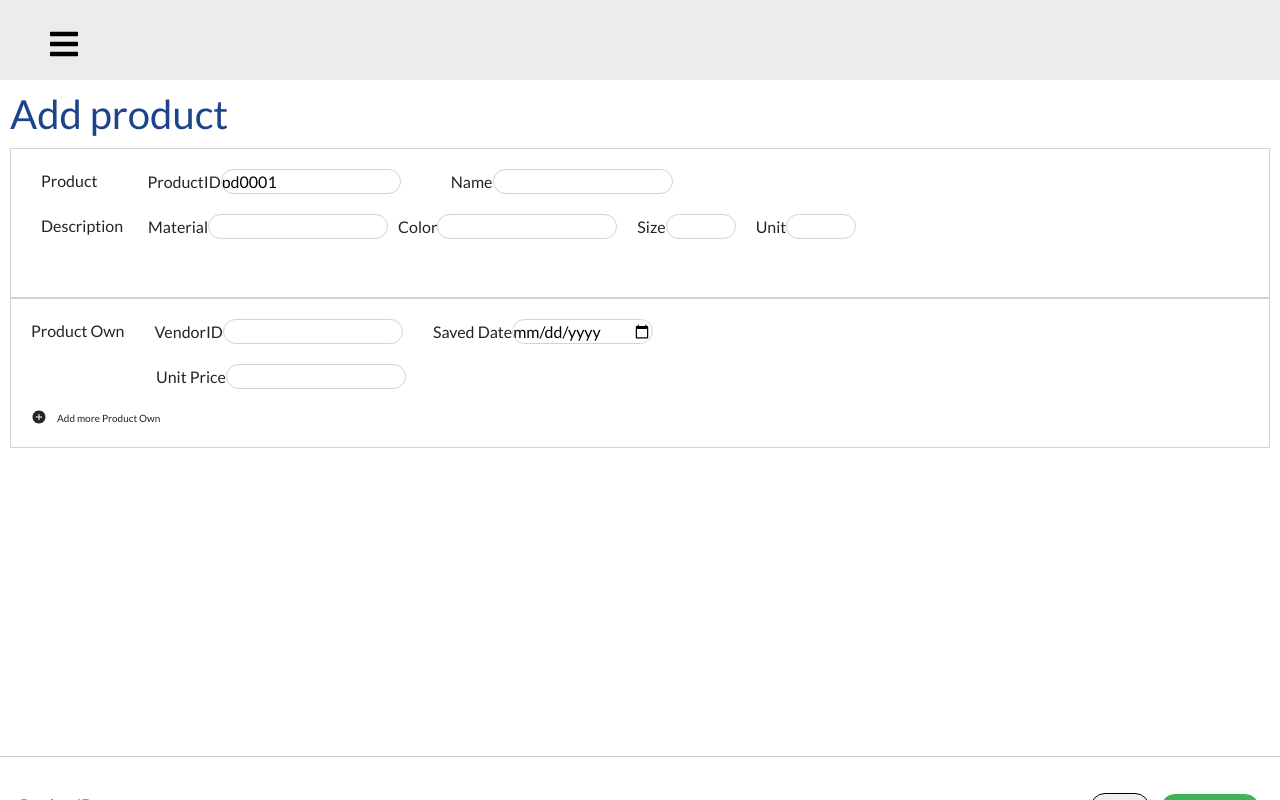
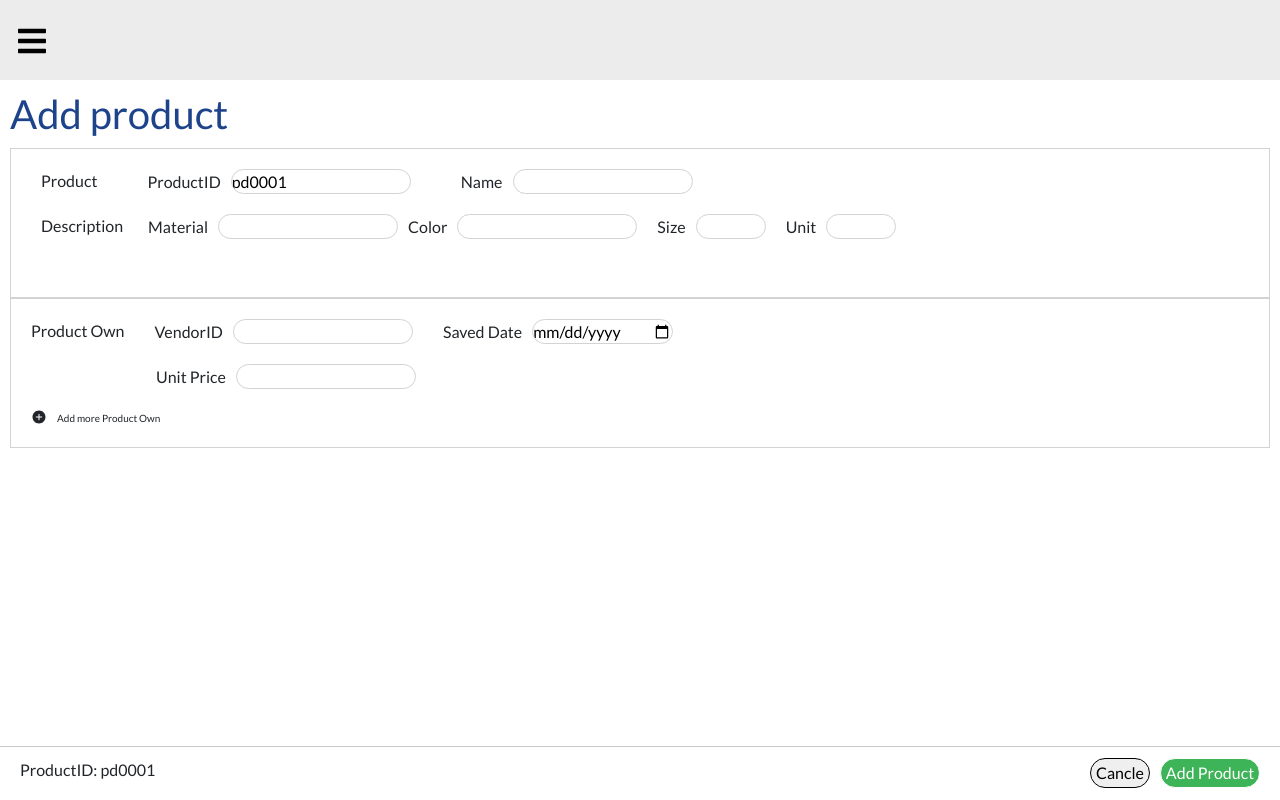
Before and after one commit to Chonlatit2546/Project-SE, a React (Create React App) app: page /AddProduct in a window 1280 px wide. Built offline with nearby package versions, Linux system fonts and the light colour scheme; no server answers; the database is empty.

Commit message:
fix a bug in navbar

```diff
--- a/src/App.css
+++ b/src/App.css
@@ -30,15 +30,20 @@
 
 .menu-bars {
 
-  margin-left: 3rem;
+  margin-left: 1rem;
   font-size: 2rem;
   background: none;
   color: #000;
+  margin-top: -5px;
+}
+
+.toggle-text{
+  font-size: 30px;
 }
 
 .nav-menu {
   background-color: #263a5e;
-  width: 250px;
+  width: 300px;
   height: 100vh;
   display: flex;
   justify-content: center;
@@ -46,11 +51,13 @@
   top: 0;
   left: -100%;
   transition: 850ms;
+  z-index: 1;
 }
 
 .nav-menu.active {
   left: 0;
   transition: 450ms;
+  margin-left: -35px;
 }
 
 .nav-text {
@@ -81,6 +88,7 @@
 
 .nav-menu-items {
   width: 100%;
+  height: 100%;
 }
 
 .navbar-toggle {
@@ -88,9 +96,11 @@
   width: 100%;
   height: 80px;
   display: flex;
-  justify-content: flex-start;
+  justify-content: space-between;
   align-items: center;
   padding: 30px;
+
+
 }
 
 span {
--- a/src/components/Navbar.js
+++ b/src/components/Navbar.js
@@ -22,7 +22,7 @@ function Navbar() {
         <nav className={sidebar ? "nav-menu active" : "nav-menu"}>
           <ul className="nav-menu-items" onClick={showSidebar}>
             <li className="navbar-toggle">
-               <h1>SupplyPro</h1>
+               <h1 className="toggle-text">SupplyPro</h1>
               <Link to="#" className="menu-bars">
                 <Mdicons.MdOutlineArrowBackIos />
               </Link>
--- a/src/pages/AddProduct.js
+++ b/src/pages/AddProduct.js
@@ -151,8 +151,8 @@ function AddProduct() {
       <Navbar />
       <h1 className="Head-Topic"> Add product</h1>
 
-      <div className="">
-        <form>
+      <div className="addProduct-form">
+        <form >
           <div className="Product">
             <div className="Product-info">
               Product
@@ -274,7 +274,7 @@ function AddProduct() {
         <hr></hr>
         <div className="footer-manage">
           <div>
-            <label>ProductID {}</label>
+            <label>ProductID: {newProductID}</label>
           </div>
 
           <div className="Submit-Button">
--- a/src/pages/css/AddProduct.css
+++ b/src/pages/css/AddProduct.css
@@ -1,6 +1,10 @@
 .Head-Topic{
    margin:10px;
    color: #1d438a;
+}
+
+.addProduct-form label{
+   padding-right: 10px;
 }
 
 .Product{
@@ -18,6 +22,7 @@
 
 .Product-ID{
    padding-left: 50px;
+
 }
 
 .Product-Name{
@@ -108,13 +113,17 @@
    position: fixed;
    bottom: 0;
    width: 100%;
-   height: 60px;
+   height: 70px;
+
 }
 
 .footer-manage{
    display: flex;
    justify-content: space-between;
-   padding: 20px;
+   margin-left: 20px;
+   margin-top: -5px;
+   margin-right: 20px;
+
 }
 
 .Submit-Button {
```
